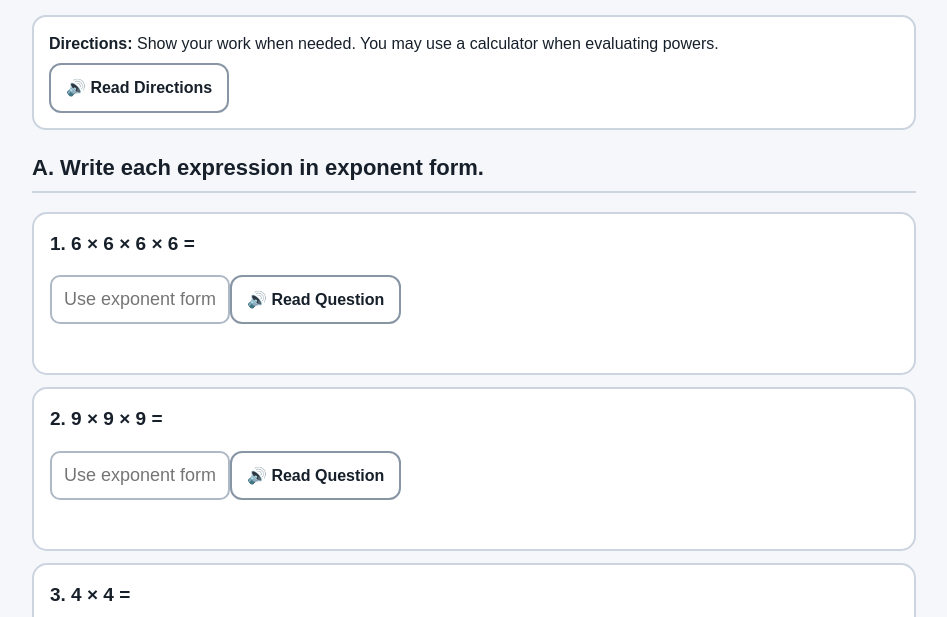
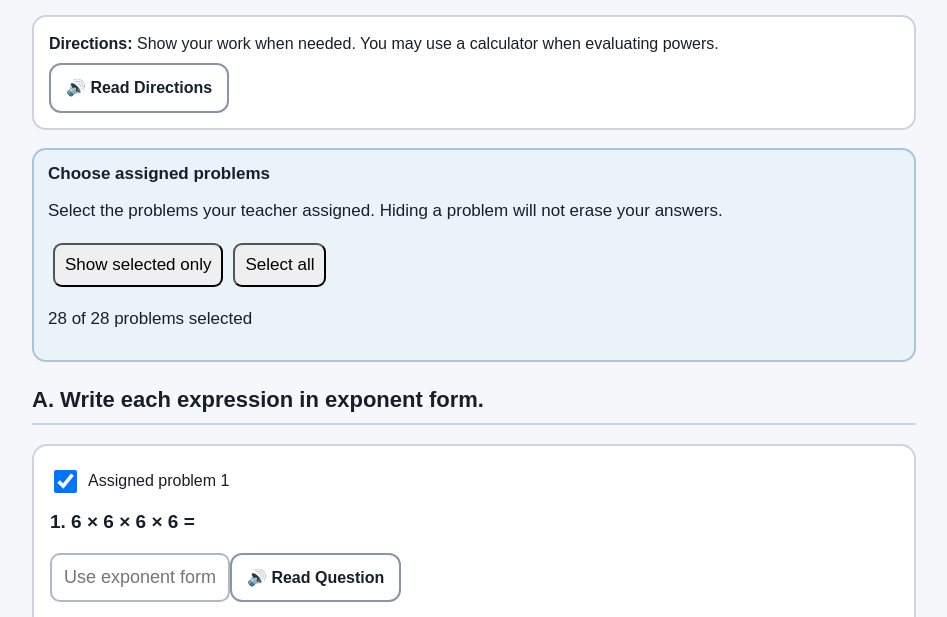
Before and after one commit to leahfphone/Harlan-School, a website: page math6-exponents-practice-lesson14.html in a window 1280 px wide. Shown: the part 183-800 px from the top of the page, without its empty margins (166-1113 px from the left). Drawn offline with Linux system fonts and the light colour scheme.

Commit message:
Enable assigned-problem selection on standalone math activity

```diff
--- a/math6-exponents-practice-lesson14.html
+++ b/math6-exponents-practice-lesson14.html
@@ -80,4 +80,4 @@ document.getElementById('check').addEventListener('click',()=>{
 document.getElementById('print').addEventListener('click',()=>window.print());
 document.getElementById('clear').addEventListener('click',()=>{if(confirm('Clear all saved work for this assignment and start over?')){localStorage.removeItem(KEY);location.reload()}});
 load();
-</script><script src="math-keyboard.js?v=20261029-tapfix5"></script></body></html>
+</script><script src="math-keyboard.js?v=20261029-tapfix5"></script><script src="assigned-problems.js?v=20261029-1"></script></body></html>
```
